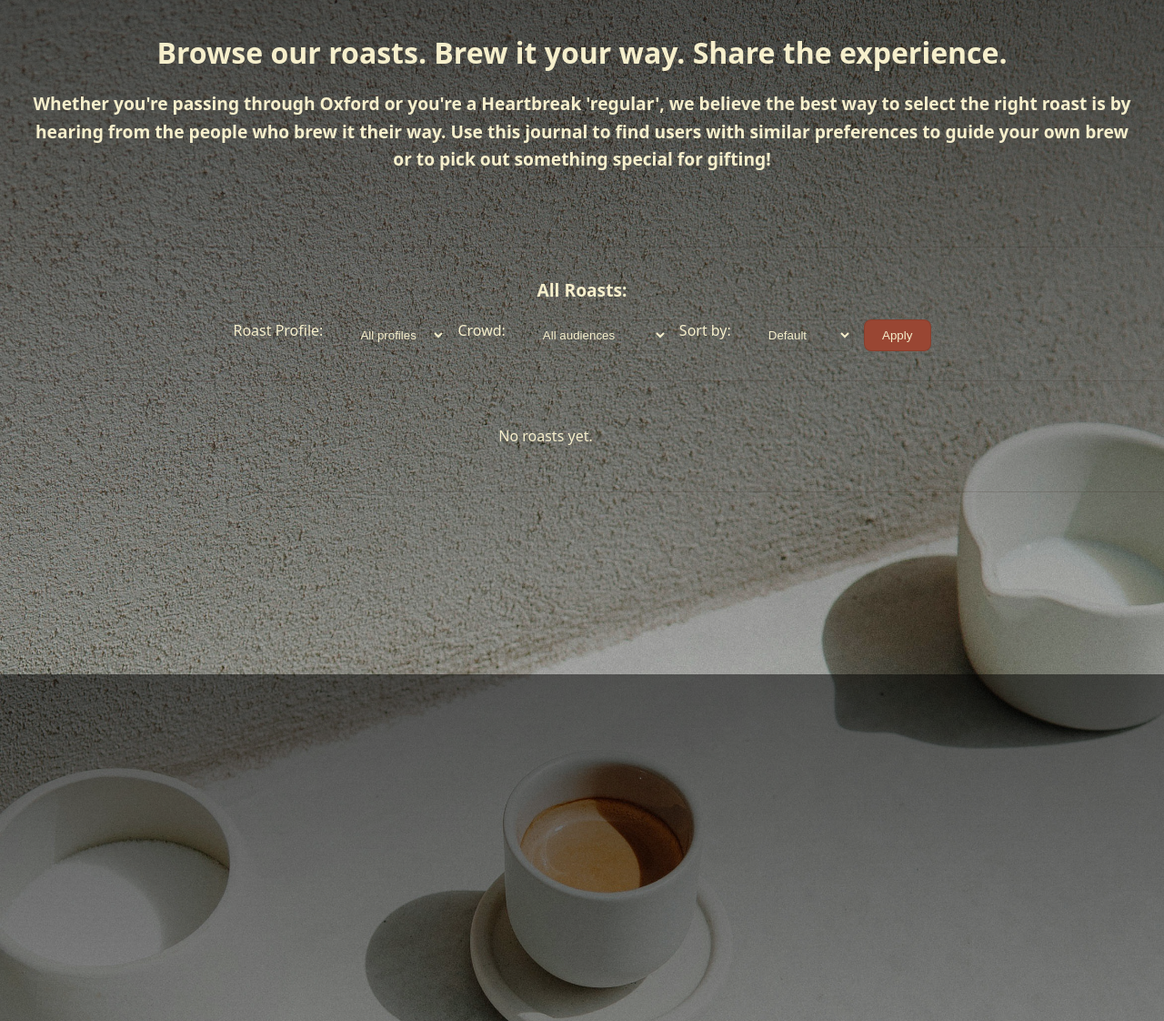
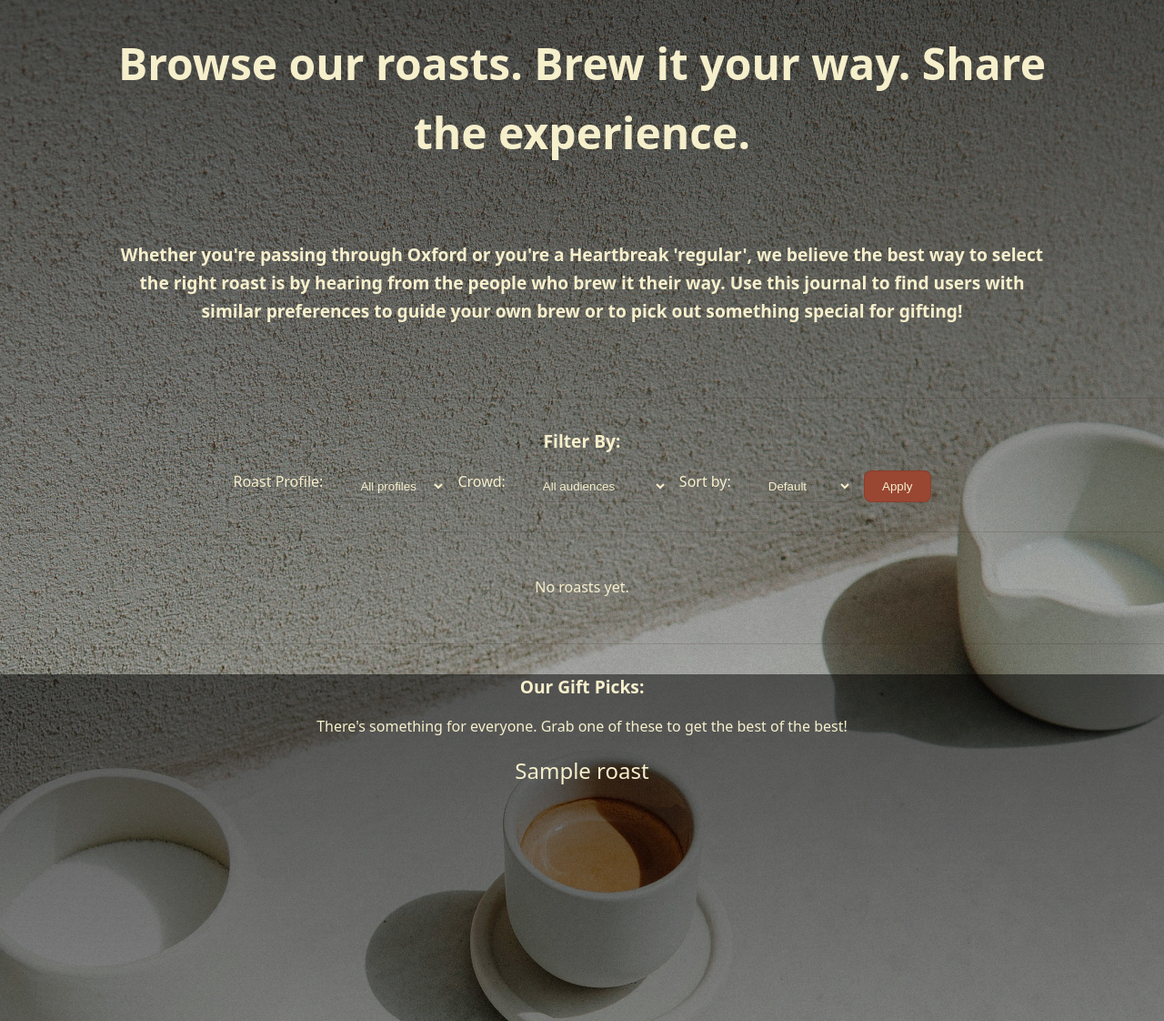
Before and after one commit to evalynope/Django-BCCA-Project, a Django app: page / in a window 1280 px wide. Shown: the part 59-1181 px from the top of the page at 91% size. Run offline with Django 5.2, Linux system fonts and the light colour scheme; tables that the repository leaves empty hold one stand-in row (values such as "Sample post").

Commit message:
added gifting roasts to bottom of main page

```diff
--- a/coffee_app/templates/roasts/roast_list.html
+++ b/coffee_app/templates/roasts/roast_list.html
@@ -11,23 +11,26 @@
 
 <!-- Hero section (full width, top) -->
 <div class="hero-section">
-    <h1>
+    <h1 style="font-size: 3rem">
         Browse our roasts.
         Brew it your way.
         Share the experience.
+</div>
+<div class ="opener">
     </h1>
     <h3>
         Whether you're passing through Oxford or you're a Heartbreak 'regular', we believe the best way to select
         the right roast is by hearing from the people who brew it their way. Use this journal to find
         users with similar preferences to guide your own brew or to pick out something special for gifting!
     </h3>
+</div>
 
-</div>
+
 
 <hr>
 
 <!-- Roast list -->
-<h3>All Roasts:</h3>
+<h3>Filter By:</h3>
 <form method="get" class="roast-filters">
           <!-- Filters -->
 
@@ -75,6 +78,43 @@
 
 <hr>
 
+<!-- Gifting roasts -->
+<h3>Our Gift Picks:</h3>
+<p>There's something for everyone. Grab one of these to get the best of the best!</p>
+<div class="roast-grid gifting-roasts">
+    {% for roast in gifting_roasts %}
+        <div class="roast-card">
+            <h2>
+                <a href="{% url 'roast_details' roast.pk %}" class="featured-roast-link">
+                    {{ roast.name }}
+                </a>
+            </h2>
+        </div>
+    {% endfor %}
+</div>
+
+
+  {% comment %} <!-- Right column (sidebar) -->
+    <aside class="sidebar">
+        <div class="card">
+            <h3>Latest Brews</h3>
+            <ul>
+                {% for entry in latest_entries %}
+                    <li>
+                        <strong>{{ entry.title }}</strong> by {{ entry.user.username }}<br>
+                        <em>{{ entry.roast.name }}</em><br>
+                        {{ entry.entry|truncatechars:50 }}
+                    </li>
+                {% empty %}
+                    <li>No entries yet.</li>
+                {% endfor %}
+            </ul>
+        </div>
+    </aside>  {% endcomment %}
+
+
+
+
 
 
 {% endblock %}
--- a/coffee_app/views.py
+++ b/coffee_app/views.py
@@ -16,7 +16,7 @@ def roast_list(request):
     roasts = Roast.objects.select_related("coffee_shop").all()
     # featured_roasts = Roast.objects.order_by('-id')[:5] #last five added- maybe use later
     latest_entries = BrewEntry.objects.select_related('user','roast').order_by("-date_created")[:5]
-
+    gifting_roasts = Roast.objects.filter(is_good_to_gift=True)
     profile = request.GET.get("profile",'')
     crowd = request.GET.get("crowd", '')
     sort = request.GET.get("sort", '')
@@ -39,6 +39,7 @@ def roast_list(request):
         "roasts/roast_list.html",
         {"roasts": roasts,
         #  "featured_roasts": featured_roasts,
+        "gifting_roasts": gifting_roasts,
           "profile": profile,
           "crowd": crowd,
           "sort": sort,
--- a/static/css/base.css
+++ b/static/css/base.css
@@ -20,7 +20,8 @@
 
 .hero-section {
     text-align: center;
-    margin-bottom: 2rem;
+    margin-right: 5.5rem;
+    margin-left: 5.5rem;
     padding: 2rem;
 }
 
--- a/static/css/roast_list.css
+++ b/static/css/roast_list.css
@@ -1,3 +1,11 @@
+.opener{
+    text-align: center;
+    margin-right: 5.5rem;
+    margin-left: 5.5rem;
+    padding: 2rem;
+}
+
+
 
 /* Container spacing */
 .roast-filters {
@@ -64,26 +72,27 @@
     width: 100%;              /* optional, keeps heading from shrinking */
 }
 
-/* === Featured roasts container === */
-.featured-roasts {
+/* === Gifting roasts container === */
+.gifting-roasts {
     display: flex;
     flex-wrap: wrap;
-    justify-content: center;   /* centers all roast links inside the div */
+    justify-content: center;
     gap: 0.75rem;
     margin-bottom: 1.5rem;
-    width: 100%;               /* ensures it fills the main-content column */
+    margin-top: 1.5rem;
+    width: 100%;
 }
 
 
 /* =====================================================
-   Featured Roasts Horizontal Bar
+   gifting Roasts Horizontal Bar
    ===================================================== */
 
 
 
 
 
-.featured-roast-link {
+.gifting-roasts-link {
     display: inline-block;
     padding: 0.5rem 1rem;
     border: 1px solid var(--color-border);
@@ -93,38 +102,26 @@
     transition: transform 0.2s, background 0.2s;
 }
 
-.featured-roast-link:hover {
+.gifting-roasts-link:hover {
     background: var(--color-primary);
     color: white;
     transform: translateY(-2px);
 }
 
+/* =====================================================
+   displaying roasts in grid format
+   ===================================================== */
 
- /*===================================================== */
-
-
-.end-section{
-    text-align: center;
-    padding: 3rem;
+.roast-grid {
+    display: grid;
+    grid-template-columns: repeat(auto-fit, minmax(250px, 1fr));
+    gap: 1.5rem;
+    max-width: 1200px;
+    margin: 0 auto 2rem auto;
+    justify-content: center;
+    max-width: calc(3 * 250px + 2 * 8.5rem); /*take this out for more natural spacing*/
 }
 
-
-
-
-
-
-/*added*/
-
-/* Grid container */
-.roast-grid {
-    display: grid;
-    grid-template-columns: repeat(auto-fit, minmax(200px, 1fr));
-    gap: 1.5rem;          /* space between cards */
-    justify-items: center; /* centers items when fewer columns */
-    margin-bottom: 2rem;
-    color: #f6efcc;
-    max-width: 1200px;
-}
 
 
 /* Link styling */
@@ -140,3 +137,41 @@
 .roast-card {
     color:#f6efcc
 }
+
+
+/* =====================================================
+   sidebar - latest entries
+   ===================================================== */
+
+.sidebar {
+    flex: 2 2 0;     /* right column ~20% */
+    display: flex;
+    flex-direction: column;
+    text-align: left;
+    padding: 2rem;   /* internal spacing */
+    margin-left: 1;  /* remove auto — let flex handle spacing */
+
+}
+
+/* Ensure the sidebar card still looks nice */
+.sidebar .card {
+  margin-bottom: 1.5rem;
+} */
+
+
+
+
+
+/*RESPONSIVE*/
+
+@media (max-width: 900px) {
+    .roast-grid {
+        grid-template-columns: repeat(2, 1fr); /* 2 columns on medium screens */
+    }
+}
+
+@media (max-width: 600px) {
+    .roast-grid {
+        grid-template-columns: 1fr; /* 1 column on small screens */
+    }
+}
```
Also changed, not shown: other parts of static/css/base.css (+1 -67 lines).
